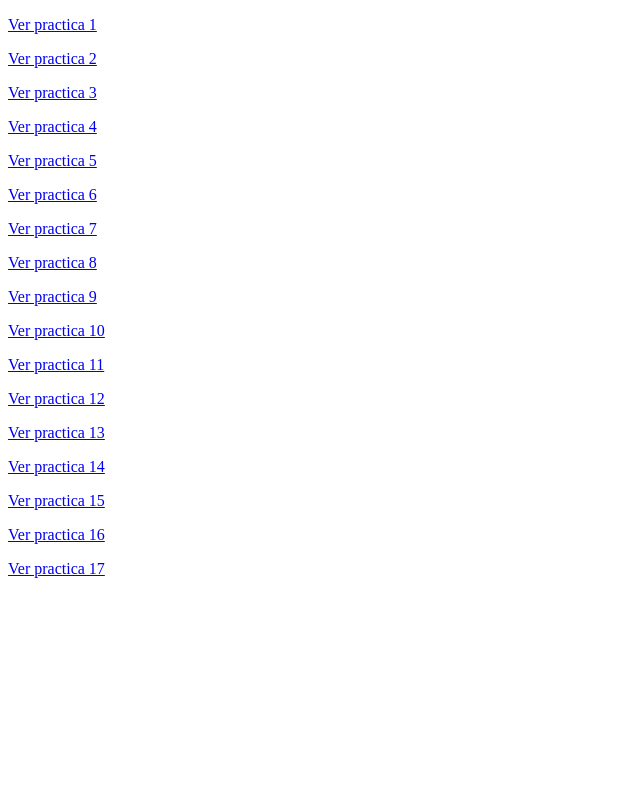
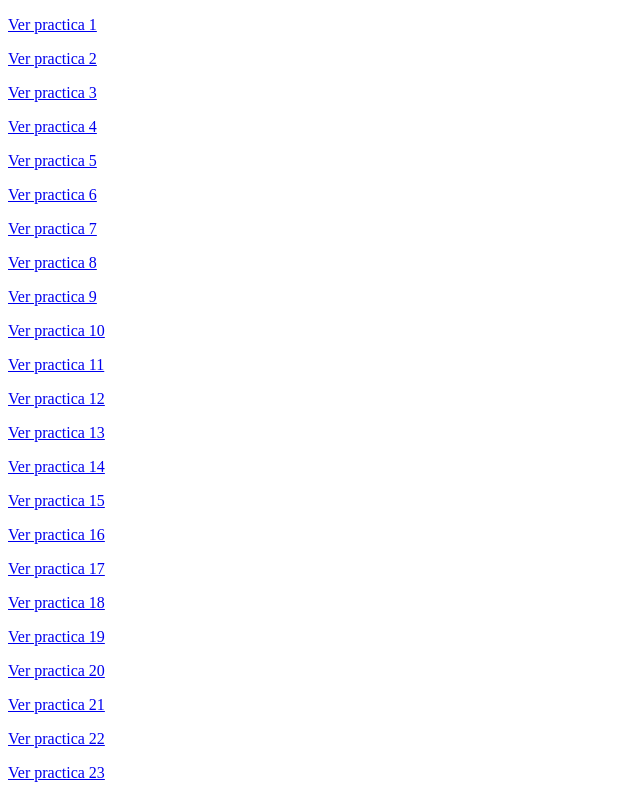
Before and after one commit to CarlosManSerr/DesarrolloWeb, a plain HTML site: page index.html in a window 1280 px wide. Shown: the whole page, without its empty margins (0-640 px from the left). Drawn offline with Linux system fonts and the light colour scheme.

Commit message:
index general

```diff
--- a/index.html
+++ b/index.html
@@ -57,5 +57,23 @@
     <p>
         <a href="Practica 17/index.html">Ver practica 17</a>
     </p>
+    <p>
+        <a href="Practica 18/index.html">Ver practica 18</a>
+    </p>
+    <p>
+        <a href="Practica 19/index.html">Ver practica 19</a>
+    </p>
+    <p>
+        <a href="Practica 20/index.html">Ver practica 20</a>
+    </p>
+    <p>
+        <a href="Practica 21/index.html">Ver practica 21</a>
+    </p>
+    <p>
+        <a href="Practica 22/index.html">Ver practica 22</a>
+    </p>
+    <p>
+        <a href="Practica 23/index.html">Ver practica 23</a>
+    </p>
 </body>
 </html>
```
